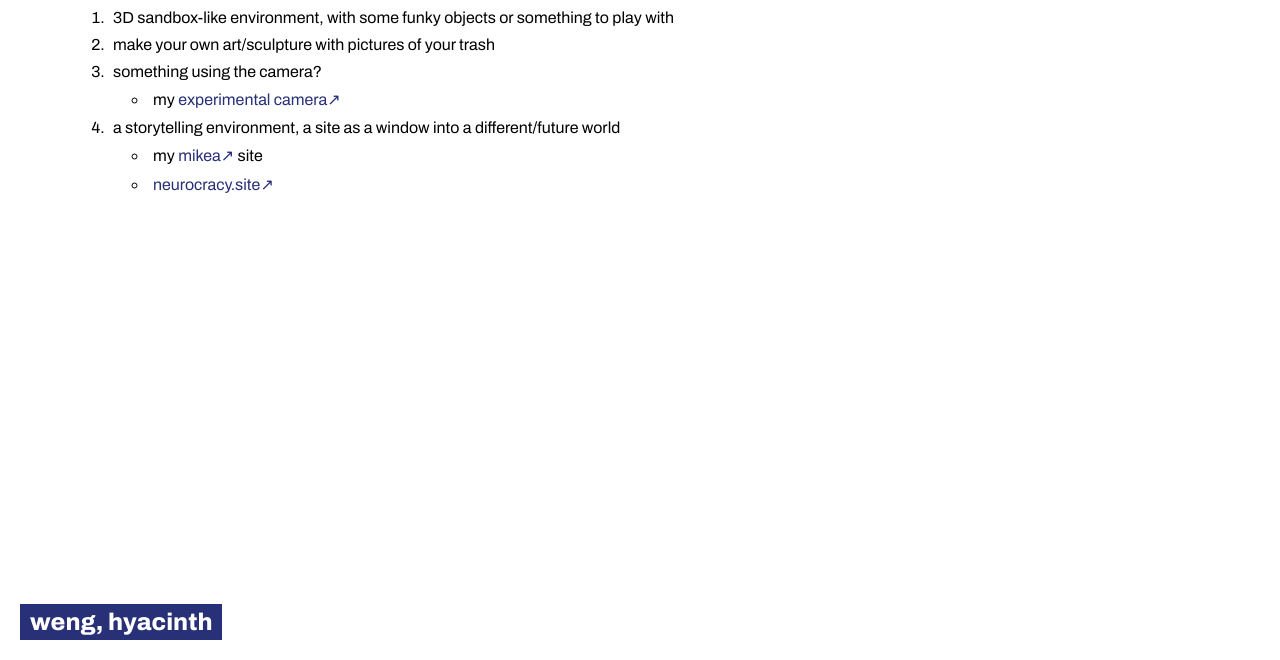
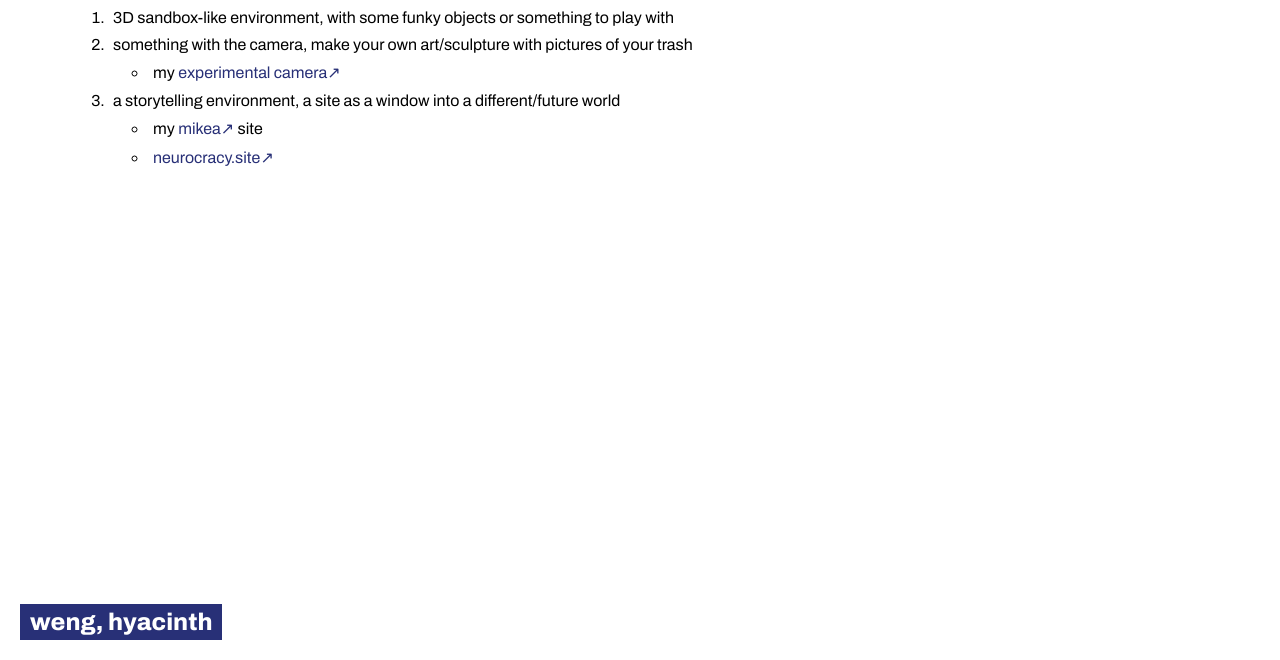
Before and after one commit to pandahya/netart, a plain HTML site: page projects/ideas.html in a window 1280 px wide. Shown: the part 140-800 px from the top of the page. Drawn offline with Linux system fonts and the light colour scheme.

Commit message:
Update ideas.html

```diff
--- a/projects/ideas.html
+++ b/projects/ideas.html
@@ -17,8 +17,7 @@
         <h2>ideas</h2>
         <ol>
             <li>3D sandbox-like environment, with some funky objects or something to play with</li>
-            <li>make your own art/sculpture with pictures of your trash</li>
-            <li>something using the camera?</li>
+            <li>something with the camera, make your own art/sculpture with pictures of your trash</li>
                 <ol class="ol-sub-1">
                     <li>my <a href="https://studio-degen.github.io/studio-degen/projects/experimental-camera.html" target="_blank" rel="noopener noreferrer">experimental camera&#8599;</a></li>
                 </ol>
```
